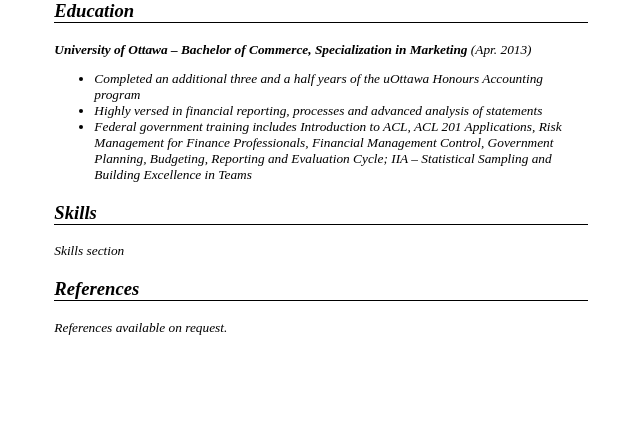
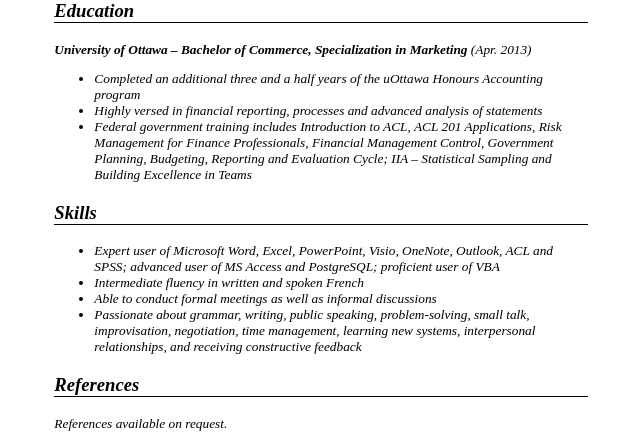
Before and after one commit to ehastr/eHastings, a PHP site: page / in a window 1280 px wide. Shown: the part 1206-1651 px from the top of the page, without its empty margins (429-1069 px from the left). Before the commit the page ends 1541 px from the top, so only its background shows below. Run offline with PHP 8.4, Linux system fonts and the light colour scheme; some libraries are stand-ins or nearby versions.

Commit message:
Added my skills.

```diff
--- a/index.php
+++ b/index.php
@@ -138,7 +138,12 @@
 		</section>
     <section id="skills">
       <h1>Skills</h1>
-      <p>Skills section</p>
+      <ul>
+		<li> Expert user of Microsoft Word, Excel, PowerPoint, Visio, OneNote, Outlook, ACL and SPSS; advanced user of MS Access and PostgreSQL; proficient user of VBA</li>
+		<li> Intermediate fluency in written and spoken French</li>
+		<li> Able to conduct formal meetings as well as informal discussions</li>
+		<li> Passionate about grammar, writing, public speaking, problem-solving, small talk, improvisation, negotiation, time management, learning new systems, interpersonal relationships, and receiving constructive feedback</li>
+		</ul>
 		</section>
     <section id="references">
       <h1>References</h1>
```
